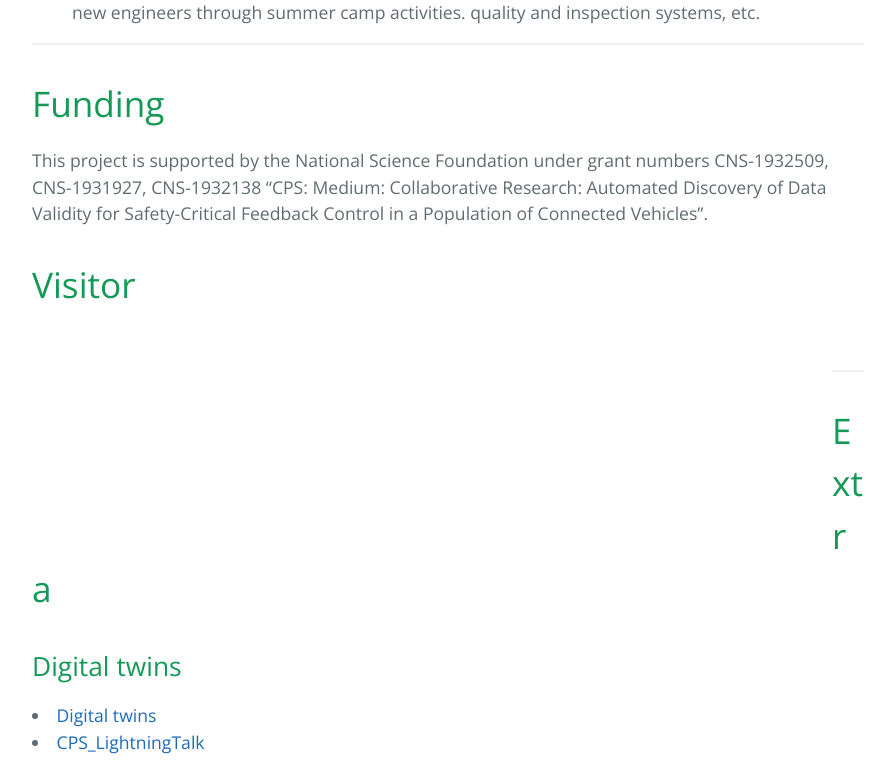
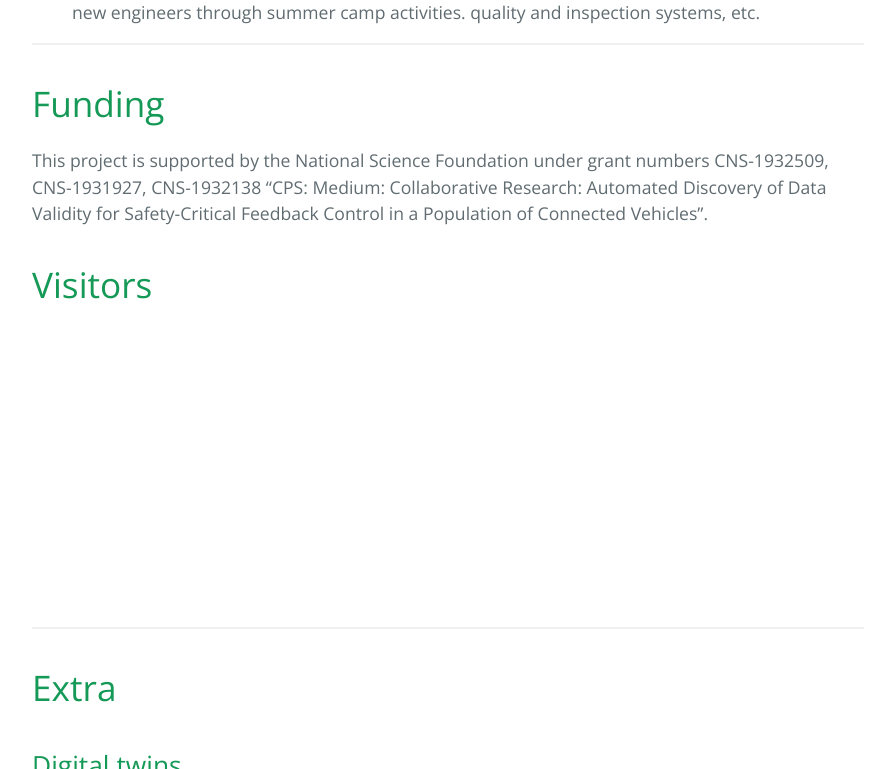
Before and after one commit to ForgetfulDatabases/ForgetfulDatabases.github.io, a Jekyll site: the page built from index.html, in a window 1280 px wide and 900 px high, scrolled down 5749 px, cut to the strip 0-769 px from the top of the window. Shown: the whole strip, without its empty margins (192-1087 px from the left). Built offline with Jekyll 4.4.1, drawn with Linux system fonts in a browser that asks for light colours; a script that is not in the unit is left out.

Commit message:
update visitor

```diff
--- a/index.html
+++ b/index.html
@@ -291,18 +291,13 @@
     </p>
 
 
- <h1>Visitor</h1>
-    <div style="height:200px;width:400px;float:left;">
+ <h1>Visitors</h1>
+    <div style="height:300px;width:500px;float:left;">
 
         <script type="text/javascript" src="//rf.revolvermaps.com/0/0/7.js?i=59r7e98dfj8&amp;m=0&amp;c=ff0000&amp;cr1=ffffff&amp;sx=0" async="async"></script>
     </div>
 
-    <div style="height:200px;width:400px;float:left;">
-
-        <script type="text/javascript" src="//rf.revolvermaps.com/0/0/8.js?i=52a5qinw2f9&amp;m=0&amp;c=ff0000&amp;cr1=ffffff&amp;f=arial&amp;l=33" async="async"></script>
-    </div>
-
-    <br>
+    <p style="clear: both;"></p>
     <hr>
 <h1>Extra</h1>
 
```
